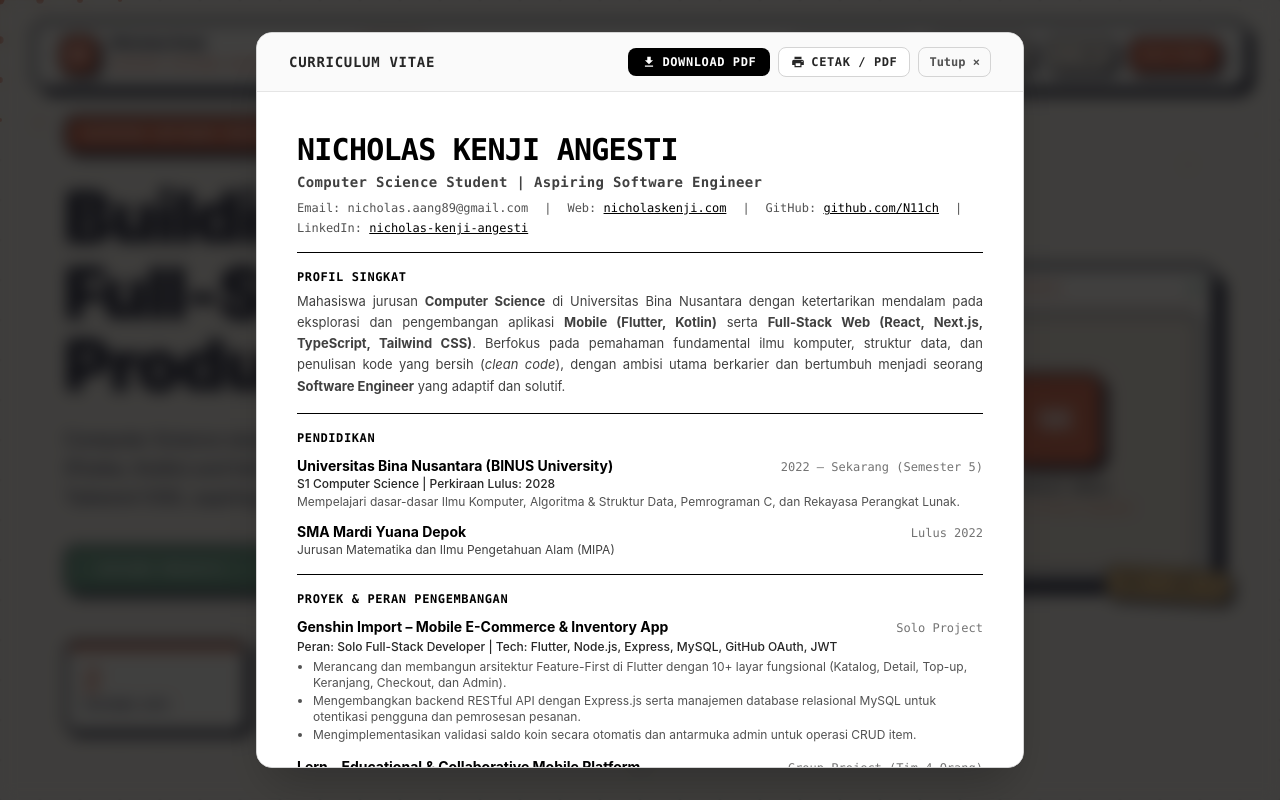
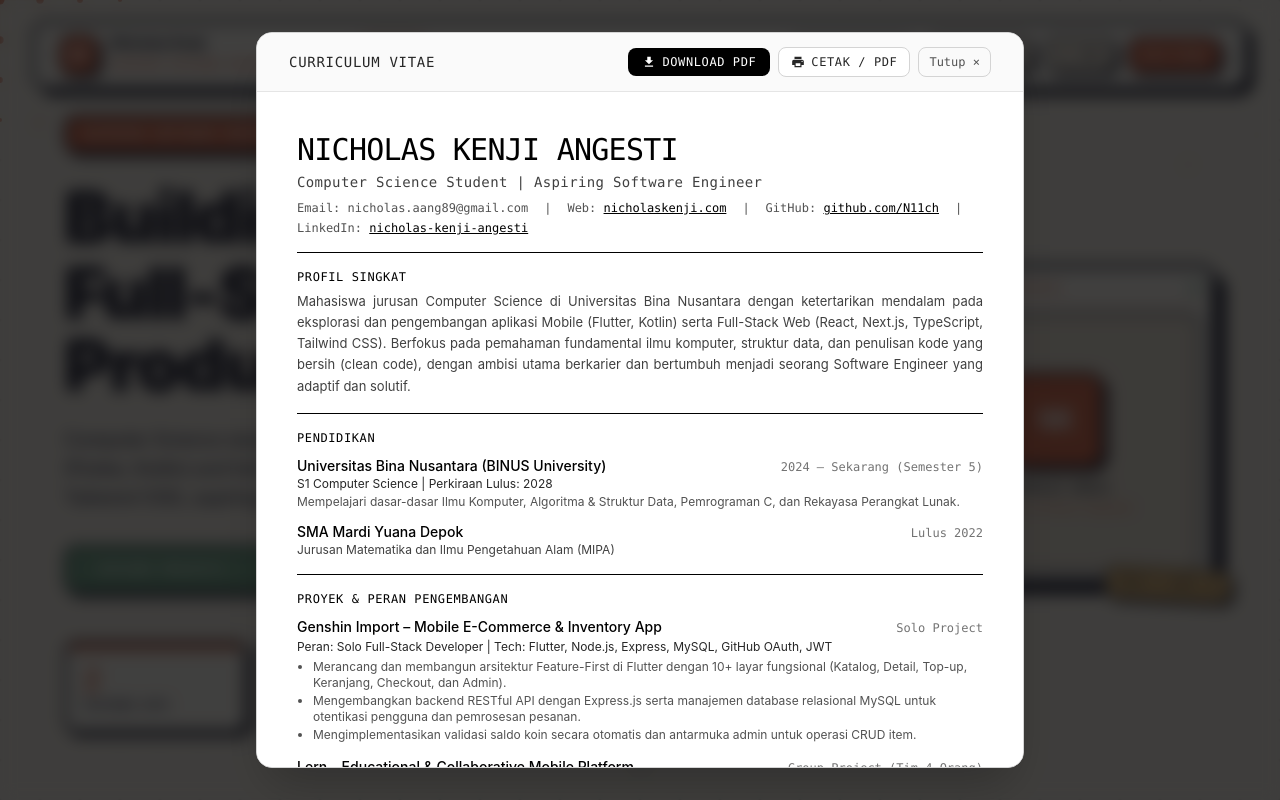
Before and after one commit to N11ch/PortoWeb, a React (Vite) app: page / in a window 1280 px wide. Both pictures are taken after a click on the button "CV (PDF)". Shown: the top 800 px of the page. Built offline with nearby package versions, Linux system fonts and the light colour scheme.

Commit message:
Update BINUS start year to 2024 and remove bold styling across CV

```diff
--- a/generate_cv.js
+++ b/generate_cv.js
@@ -4,7 +4,7 @@ import path from 'path';
 function createPdf() {
   const contentLines = [];
 
-  // Strictly monochrome: only pure black or neutral grays
+  // Strictly monochrome regular weight (no bold)
   const addText = (text, x, y, font, size, gray = 0) => {
     const escaped = text
       .replace(/\\/g, '\\\\')
@@ -21,10 +21,10 @@ function createPdf() {
   const left = 45;
   const right = 550;
 
-  // Header: Nama Paling Atas (Pure Black)
-  addText('NICHOLAS KENJI ANGESTI', left, y, 'F1', 19, 0);
+  // Header: Nama Paling Atas (Regular Helvetica F2, clean size)
+  addText('NICHOLAS KENJI ANGESTI', left, y, 'F2', 17, 0);
   y -= 15;
-  addText('Computer Science Student | Aspiring Software Engineer', left, y, 'F1', 10, 0.2);
+  addText('Computer Science Student | Aspiring Software Engineer', left, y, 'F2', 10, 0.2);
   y -= 13;
   addText('Email: nicholas.aang89@gmail.com  |  Web: nicholaskenji.com  |  GitHub: github.com/N11ch', left, y, 'F2', 9, 0.3);
   y -= 12;
@@ -32,11 +32,11 @@ function createPdf() {
 
   // Strip 1: Solid Black Line
   y -= 10;
-  addLine(left, y, right, y, 1.2, 0);
+  addLine(left, y, right, y, 1, 0);
 
   // Section 1: Profil Singkat
   y -= 16;
-  addText('PROFIL SINGKAT', left, y, 'F1', 10.5, 0);
+  addText('PROFIL SINGKAT', left, y, 'F2', 10, 0);
   y -= 13;
   addText('Mahasiswa jurusan Computer Science di Universitas Bina Nusantara dengan ketertarikan mendalam', left, y, 'F2', 9.5, 0.15);
   y -= 12;
@@ -48,40 +48,40 @@ function createPdf() {
 
   // Strip 2: Solid Black Line
   y -= 11;
-  addLine(left, y, right, y, 1.2, 0);
+  addLine(left, y, right, y, 1, 0);
 
-  // Section 2: Pendidikan
+  // Section 2: Pendidikan (Dari 2024, Tanpa Bold)
   y -= 16;
-  addText('PENDIDIKAN', left, y, 'F1', 10.5, 0);
+  addText('PENDIDIKAN', left, y, 'F2', 10, 0);
 
   y -= 14;
-  addText('Universitas Bina Nusantara (BINUS University)', left, y, 'F1', 10, 0);
-  addText('2022 - Sekarang (Semester 5)', 410, y, 'F1', 9, 0.25);
+  addText('Universitas Bina Nusantara (BINUS University)', left, y, 'F2', 10, 0);
+  addText('2024 - Sekarang (Semester 5)', 410, y, 'F2', 9, 0.25);
   y -= 12;
   addText('S1 Computer Science  |  Perkiraan Lulus: 2028', left + 8, y, 'F2', 9.5, 0.2);
   y -= 11;
   addText('Fokus pada fundamental Ilmu Komputer, Struktur Data, Pemrograman C, dan Rekayasa Perangkat Lunak.', left + 8, y, 'F2', 9, 0.3);
 
   y -= 15;
-  addText('SMA Mardi Yuana Depok', left, y, 'F1', 10, 0);
-  addText('Lulus 2022', 495, y, 'F1', 9, 0.25);
+  addText('SMA Mardi Yuana Depok', left, y, 'F2', 10, 0);
+  addText('Lulus 2022', 495, y, 'F2', 9, 0.25);
   y -= 12;
   addText('Jurusan Matematika dan Ilmu Pengetahuan Alam (MIPA)', left + 8, y, 'F2', 9.5, 0.2);
 
   // Strip 3: Solid Black Line
   y -= 11;
-  addLine(left, y, right, y, 1.2, 0);
+  addLine(left, y, right, y, 1, 0);
 
-  // Section 3: Proyek & Peran
+  // Section 3: Proyek & Peran (Tanpa Bold)
   y -= 16;
-  addText('PROYEK & PERAN PENGEMBANGAN', left, y, 'F1', 10.5, 0);
+  addText('PROYEK & PERAN PENGEMBANGAN', left, y, 'F2', 10, 0);
 
   // Proyek 1
   y -= 14;
-  addText('Genshin Import - Mobile E-Commerce & Inventory App', left, y, 'F1', 10, 0);
+  addText('Genshin Import - Mobile E-Commerce & Inventory App', left, y, 'F2', 10, 0);
   addText('Solo Project', 490, y, 'F2', 9, 0.25);
   y -= 12;
-  addText('Peran: Solo Full-Stack Developer  |  Tech: Flutter, Node.js, Express, MySQL, GitHub OAuth, JWT', left + 8, y, 'F1', 9, 0.15);
+  addText('Peran: Solo Full-Stack Developer  |  Tech: Flutter, Node.js, Express, MySQL, GitHub OAuth, JWT', left + 8, y, 'F2', 9, 0.2);
   y -= 11;
   addText('- Merancang arsitektur mobile Feature-First di Flutter dengan 10+ halaman fungsional.', left + 8, y, 'F2', 9, 0.15);
   y -= 11;
@@ -91,10 +91,10 @@ function createPdf() {
 
   // Proyek 2
   y -= 15;
-  addText('Lern - Educational & Collaborative Mobile Platform', left, y, 'F1', 10, 0);
+  addText('Lern - Educational & Collaborative Mobile Platform', left, y, 'F2', 10, 0);
   addText('Group Project (Tim 4 Orang)', 425, y, 'F2', 9, 0.25);
   y -= 12;
-  addText('Peran: Mobile Developer (Kontribusi 45%)  |  Tech: Flutter, NestJS, TypeScript, Prisma, PostgreSQL', left + 8, y, 'F1', 9, 0.15);
+  addText('Peran: Mobile Developer (Kontribusi 45%)  |  Tech: Flutter, NestJS, TypeScript, Prisma, PostgreSQL', left + 8, y, 'F2', 9, 0.2);
   y -= 11;
   addText('- Mengembangkan modul client Flutter untuk autentikasi pengguna, antarmuka siswa, guru, dan pesan/chat.', left + 8, y, 'F2', 9, 0.15);
   y -= 11;
@@ -104,22 +104,22 @@ function createPdf() {
 
   // Strip 4: Solid Black Line
   y -= 11;
-  addLine(left, y, right, y, 1.2, 0);
+  addLine(left, y, right, y, 1, 0);
 
-  // Section 4: Kemampuan Utama
+  // Section 4: Kemampuan Utama (Tanpa Bold)
   y -= 16;
-  addText('KEMAMPUAN UTAMA', left, y, 'F1', 10.5, 0);
+  addText('KEMAMPUAN UTAMA', left, y, 'F2', 10, 0);
   y -= 14;
-  addText('Mobile Development:', left + 8, y, 'F1', 9.5, 0);
+  addText('Mobile Development:', left + 8, y, 'F2', 9.5, 0);
   addText('Flutter, Dart, Kotlin (Android Native)', left + 140, y, 'F2', 9.5, 0.15);
   y -= 12;
-  addText('Frontend & Web:', left + 8, y, 'F1', 9.5, 0);
+  addText('Frontend & Web:', left + 8, y, 'F2', 9.5, 0);
   addText('React 19, Next.js, TypeScript, Tailwind CSS, HTML5, CSS3, JavaScript', left + 140, y, 'F2', 9.5, 0.15);
   y -= 12;
-  addText('Backend & Database:', left + 8, y, 'F1', 9.5, 0);
+  addText('Backend & Database:', left + 8, y, 'F2', 9.5, 0);
   addText('Node.js, Express, NestJS, Prisma ORM, MySQL, PostgreSQL, Supabase, REST APIs', left + 140, y, 'F2', 9.5, 0.15);
   y -= 12;
-  addText('Fundamentals & Tools:', left + 8, y, 'F1', 9.5, 0);
+  addText('Fundamentals & Tools:', left + 8, y, 'F2', 9.5, 0);
   addText('Bahasa Pemrograman C, Algoritma & Struktur Data, Git, GitHub, RESTful API Design', left + 140, y, 'F2', 9.5, 0.15);
 
   const streamContent = contentLines.join('\n');
@@ -128,10 +128,9 @@ function createPdf() {
   const objects = [];
   objects.push(`1 0 obj\n<< /Type /Catalog /Pages 2 0 R >>\nendobj`);
   objects.push(`2 0 obj\n<< /Type /Pages /Kids [3 0 R] /Count 1 >>\nendobj`);
-  objects.push(`3 0 obj\n<< /Type /Page /Parent 2 0 R /MediaBox [0 0 595.28 841.89] /Contents 4 0 R /Resources << /Font << /F1 5 0 R /F2 6 0 R >> >> >>\nendobj`);
-  objects.push(`4 0 obj\n<< /Length ${streamLength} >>\nstream\n${streamContent}\nendstream\nendobj`);
-  objects.push(`5 0 obj\n<< /Type /Font /Subtype /Type1 /BaseFont /Helvetica-Bold >>\nendobj`);
-  objects.push(`6 0 obj\n<< /Type /Font /Subtype /Type1 /BaseFont /Helvetica >>\nendobj`);
+  objects.push(`3 0 obj\n<< /Type /Page /Parent 2 0 R /MediaBox [0 0 595.28 841.89] /Contents 4 0 R /Resources << /Font << /F2 4 0 R >> >> >>\nendobj`);
+  objects.push(`4 0 obj\n<< /Type /Font /Subtype /Type1 /BaseFont /Helvetica >>\nendobj`);
+  objects.push(`5 0 obj\n<< /Length ${streamLength} >>\nstream\n${streamContent}\nendstream\nendobj`);
 
   let offset = 9; // length of "%PDF-1.4\n"
   const offsets = [];
@@ -154,7 +153,7 @@ function createPdf() {
 
   const targetPath = path.resolve('public', 'Nicholas_Kenji_Angesti_CV.pdf');
   fs.writeFileSync(targetPath, fullPdf, 'utf-8');
-  console.log('Successfully generated clean B&W PDF:', targetPath);
+  console.log('Successfully generated clean regular (no bold) PDF:', targetPath);
 }
 
 createPdf();
--- a/src/components/CvModal.jsx
+++ b/src/components/CvModal.jsx
@@ -12,14 +12,14 @@ export default function CvModal({ isOpen, onClose }) {
       className="fixed inset-0 z-50 flex items-center justify-center p-3 sm:p-6 bg-black/75 backdrop-blur-sm overflow-y-auto"
       onClick={onClose}
     >
-      {/* Clean Single Card Container - No Double Borders, No Hard Box Shadows */}
+      {/* Clean Single Card Container */}
       <div
         className="relative w-full max-w-3xl max-h-[92vh] bg-white text-black rounded-2xl shadow-2xl flex flex-col overflow-hidden border border-neutral-300"
         onClick={(e) => e.stopPropagation()}
       >
         {/* Simple Monochrome Top Bar */}
         <div className="flex items-center justify-between px-5 sm:px-8 py-3.5 border-b border-neutral-200 bg-neutral-50 print:hidden">
-          <div className="font-mono text-xs sm:text-sm font-bold tracking-wider uppercase text-neutral-800">
+          <div className="font-mono text-xs sm:text-sm font-medium tracking-wider uppercase text-neutral-800">
             Curriculum Vitae
           </div>
 
@@ -28,7 +28,7 @@ export default function CvModal({ isOpen, onClose }) {
             <a
               href="/Nicholas_Kenji_Angesti_CV.pdf"
               download="Nicholas_Kenji_Angesti_CV.pdf"
-              className="px-3.5 py-1.5 rounded-lg font-mono text-xs font-bold uppercase tracking-wider bg-black text-white hover:bg-neutral-800 transition-all flex items-center gap-1.5"
+              className="px-3.5 py-1.5 rounded-lg font-mono text-xs font-medium uppercase tracking-wider bg-black text-white hover:bg-neutral-800 transition-all flex items-center gap-1.5"
             >
               <svg className="w-3.5 h-3.5 fill-current" viewBox="0 0 24 24">
                 <path d="M19 9h-4V3H9v6H5l7 7 7-7zM5 18v2h14v-2H5z"/>
@@ -39,7 +39,7 @@ export default function CvModal({ isOpen, onClose }) {
             {/* Print to PDF */}
             <button
               onClick={handlePrint}
-              className="hidden sm:flex items-center gap-1.5 px-3 py-1.5 rounded-lg font-mono text-xs font-bold uppercase tracking-wider border border-neutral-300 bg-white text-neutral-800 hover:bg-neutral-100 transition-all"
+              className="hidden sm:flex items-center gap-1.5 px-3 py-1.5 rounded-lg font-mono text-xs font-medium uppercase tracking-wider border border-neutral-300 bg-white text-neutral-800 hover:bg-neutral-100 transition-all"
               title="Cetak atau Simpan sebagai PDF"
             >
               <svg className="w-3.5 h-3.5 fill-current" viewBox="0 0 24 24">
@@ -51,24 +51,24 @@ export default function CvModal({ isOpen, onClose }) {
             {/* Close */}
             <button
               onClick={onClose}
-              className="px-2.5 py-1.5 rounded-lg border border-neutral-300 font-mono font-bold text-xs text-neutral-600 hover:text-black hover:bg-neutral-100 transition-all"
+              className="px-2.5 py-1.5 rounded-lg border border-neutral-300 font-mono font-medium text-xs text-neutral-600 hover:text-black hover:bg-neutral-100 transition-all"
             >
               Tutup &times;
             </button>
           </div>
         </div>
 
-        {/* Scrollable Printable Document Area - Pure Black & White */}
+        {/* Scrollable Printable Document Area - Pure Black & White (No Bold) */}
         <div
           id="printable-cv"
-          className="p-6 sm:p-10 overflow-y-auto bg-white text-neutral-900 font-sans print:p-0 print:overflow-visible"
+          className="p-6 sm:p-10 overflow-y-auto bg-white text-neutral-900 font-sans font-normal print:p-0 print:overflow-visible"
         >
           {/* Header: Nama Paling Atas */}
           <header className="text-left">
-            <h1 className="text-2xl sm:text-3xl font-bold tracking-tight text-black uppercase font-mono">
+            <h1 className="text-2xl sm:text-3xl font-medium tracking-tight text-black uppercase font-mono">
               Nicholas Kenji Angesti
             </h1>
-            <p className="text-xs sm:text-sm font-semibold text-neutral-700 mt-1 font-mono tracking-wide">
+            <p className="text-xs sm:text-sm text-neutral-700 mt-1 font-mono tracking-wide">
               Computer Science Student | Aspiring Software Engineer
             </p>
 
@@ -89,11 +89,11 @@ export default function CvModal({ isOpen, onClose }) {
 
           {/* Profil Singkat */}
           <section className="text-left">
-            <h2 className="text-xs font-bold font-mono tracking-wider uppercase text-black mb-1.5">
+            <h2 className="text-xs font-medium font-mono tracking-wider uppercase text-black mb-1.5">
               Profil Singkat
             </h2>
             <p className="text-xs sm:text-[13px] leading-relaxed text-neutral-700 text-justify">
-              Mahasiswa jurusan <strong>Computer Science</strong> di Universitas Bina Nusantara dengan ketertarikan mendalam pada eksplorasi dan pengembangan aplikasi <strong>Mobile (Flutter, Kotlin)</strong> serta <strong>Full-Stack Web (React, Next.js, TypeScript, Tailwind CSS)</strong>. Berfokus pada pemahaman fundamental ilmu komputer, struktur data, dan penulisan kode yang bersih (<em>clean code</em>), dengan ambisi utama berkarier dan bertumbuh menjadi seorang <strong>Software Engineer</strong> yang adaptif dan solutif.
+              Mahasiswa jurusan Computer Science di Universitas Bina Nusantara dengan ketertarikan mendalam pada eksplorasi dan pengembangan aplikasi Mobile (Flutter, Kotlin) serta Full-Stack Web (React, Next.js, TypeScript, Tailwind CSS). Berfokus pada pemahaman fundamental ilmu komputer, struktur data, dan penulisan kode yang bersih (clean code), dengan ambisi utama berkarier dan bertumbuh menjadi seorang Software Engineer yang adaptif dan solutif.
             </p>
           </section>
 
@@ -102,21 +102,21 @@ export default function CvModal({ isOpen, onClose }) {
 
           {/* Pendidikan */}
           <section className="text-left">
-            <h2 className="text-xs font-bold font-mono tracking-wider uppercase text-black mb-2.5">
+            <h2 className="text-xs font-medium font-mono tracking-wider uppercase text-black mb-2.5">
               Pendidikan
             </h2>
 
             <div className="space-y-3">
               <div>
                 <div className="flex flex-col sm:flex-row sm:items-baseline sm:justify-between">
-                  <h3 className="text-sm font-bold text-black">
+                  <h3 className="text-sm font-medium text-black">
                     Universitas Bina Nusantara (BINUS University)
                   </h3>
                   <span className="text-xs font-mono text-neutral-500">
-                    2022 &ndash; Sekarang (Semester 5)
+                    2024 &ndash; Sekarang (Semester 5)
                   </span>
                 </div>
-                <p className="text-xs font-medium text-neutral-800">
+                <p className="text-xs text-neutral-800">
                   S1 Computer Science | Perkiraan Lulus: 2028
                 </p>
                 <p className="text-xs text-neutral-600 mt-0.5">
@@ -126,7 +126,7 @@ export default function CvModal({ isOpen, onClose }) {
 
               <div>
                 <div className="flex flex-col sm:flex-row sm:items-baseline sm:justify-between">
-                  <h3 className="text-sm font-bold text-black">
+                  <h3 className="text-sm font-medium text-black">
                     SMA Mardi Yuana Depok
                   </h3>
                   <span className="text-xs font-mono text-neutral-500">
@@ -145,7 +145,7 @@ export default function CvModal({ isOpen, onClose }) {
 
           {/* Proyek & Peran */}
           <section className="text-left">
-            <h2 className="text-xs font-bold font-mono tracking-wider uppercase text-black mb-2.5">
+            <h2 className="text-xs font-medium font-mono tracking-wider uppercase text-black mb-2.5">
               Proyek &amp; Peran Pengembangan
             </h2>
 
@@ -153,14 +153,14 @@ export default function CvModal({ isOpen, onClose }) {
               {/* Proyek 1 */}
               <div>
                 <div className="flex flex-col sm:flex-row sm:items-baseline sm:justify-between">
-                  <h3 className="text-sm font-bold text-black">
+                  <h3 className="text-sm font-medium text-black">
                     Genshin Import &ndash; Mobile E-Commerce &amp; Inventory App
                   </h3>
                   <span className="text-xs font-mono text-neutral-500">
                     Solo Project
                   </span>
                 </div>
-                <p className="text-xs font-medium text-neutral-800 mt-0.5">
+                <p className="text-xs text-neutral-800 mt-0.5">
                   Peran: Solo Full-Stack Developer | Tech: Flutter, Node.js, Express, MySQL, GitHub OAuth, JWT
                 </p>
                 <ul className="list-disc list-outside ml-4 mt-1 text-xs text-neutral-600 space-y-0.5">
@@ -173,14 +173,14 @@ export default function CvModal({ isOpen, onClose }) {
               {/* Proyek 2 */}
               <div>
                 <div className="flex flex-col sm:flex-row sm:items-baseline sm:justify-between">
-                  <h3 className="text-sm font-bold text-black">
+                  <h3 className="text-sm font-medium text-black">
                     Lern &ndash; Educational &amp; Collaborative Mobile Platform
                   </h3>
                   <span className="text-xs font-mono text-neutral-500">
                     Group Project (Tim 4 Orang)
                   </span>
                 </div>
-                <p className="text-xs font-medium text-neutral-800 mt-0.5">
+                <p className="text-xs text-neutral-800 mt-0.5">
                   Peran: Mobile Developer (Kontribusi 45%) | Tech: Flutter, NestJS, TypeScript, Prisma ORM, PostgreSQL (Supabase)
                 </p>
                 <ul className="list-disc list-outside ml-4 mt-1 text-xs text-neutral-600 space-y-0.5">
@@ -197,25 +197,25 @@ export default function CvModal({ isOpen, onClose }) {
 
           {/* Kemampuan Utama */}
           <section className="text-left">
-            <h2 className="text-xs font-bold font-mono tracking-wider uppercase text-black mb-2">
+            <h2 className="text-xs font-medium font-mono tracking-wider uppercase text-black mb-2">
               Kemampuan Utama
             </h2>
 
             <div className="grid grid-cols-1 sm:grid-cols-2 gap-x-6 gap-y-1.5 text-xs">
               <div>
-                <span className="font-bold text-black block font-mono">Mobile Development:</span>
+                <span className="text-black block font-mono">Mobile Development:</span>
                 <span className="text-neutral-700">Flutter, Dart, Kotlin (Android Native)</span>
               </div>
               <div>
-                <span className="font-bold text-black block font-mono">Frontend &amp; Web:</span>
+                <span className="text-black block font-mono">Frontend &amp; Web:</span>
                 <span className="text-neutral-700">React 19, Next.js, TypeScript, Tailwind CSS, HTML5, CSS3, JavaScript</span>
               </div>
               <div>
-                <span className="font-bold text-black block font-mono">Backend &amp; Database:</span>
+                <span className="text-black block font-mono">Backend &amp; Database:</span>
                 <span className="text-neutral-700">Node.js, Express, NestJS, Prisma ORM, MySQL, PostgreSQL, Supabase</span>
               </div>
               <div>
-                <span className="font-bold text-black block font-mono">Fundamentals &amp; Tools:</span>
+                <span className="text-black block font-mono">Fundamentals &amp; Tools:</span>
                 <span className="text-neutral-700">Bahasa C, Algoritma &amp; Struktur Data, Git, GitHub, RESTful APIs</span>
               </div>
             </div>
```
Also changed, not shown: 1 other file (tests, documents, lock files or other folders).
